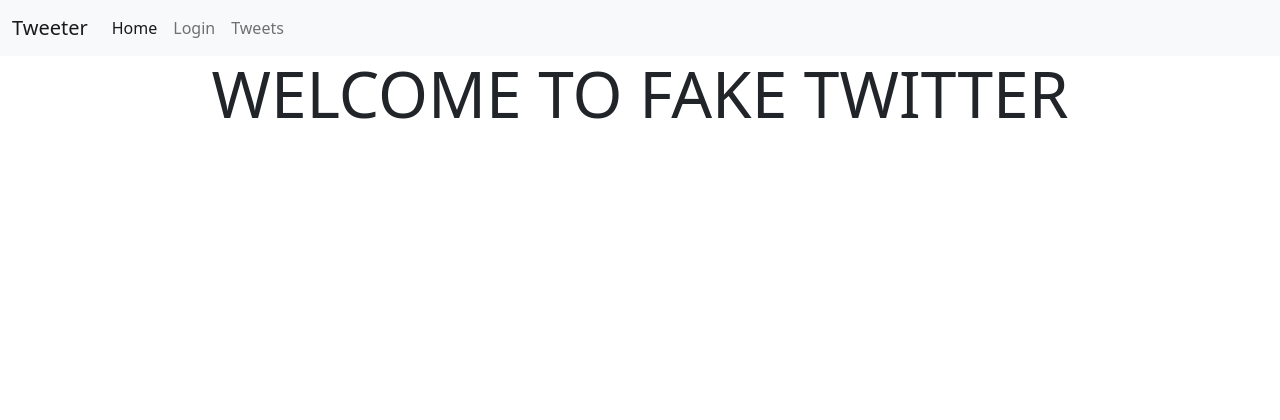
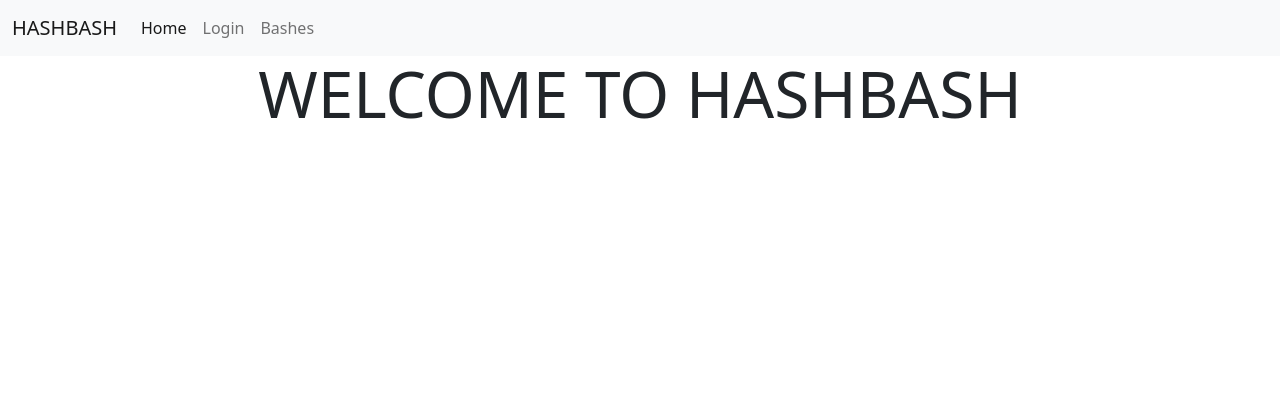
Before and after one commit to dave1289/hashing_login, a Flask app: page / in a window 1280 px wide. Shown: the top 420 px of the page. Run offline with Flask 3, Linux system fonts and the light colour scheme; some libraries are stand-ins or nearby versions.

Commit message:
changed jargon

```diff
--- a/app.py
+++ b/app.py
@@ -39,7 +39,7 @@ def registration():
          form.username.errors = ['Username taken']
    return render_template('register.html', form=form)
 
-@app.route('/tweets', methods=['GET', 'POST'])
+@app.route('/bashes', methods=['GET', 'POST'])
 def show_tweets():
    form = TweetForm()
    tweets = Tweet.query.all()
@@ -58,7 +58,7 @@ def show_tweets():
          return render_template('tweets.html', form=form, tweets=tweets)
 
 
-@app.route('/tweets/<int:id>', methods=["POST"])
+@app.route('/bashes/<int:id>', methods=["POST"])
 def delete_tweet(id):
    """delete tweet"""
    if 'user_id' not in session:
@@ -68,10 +68,10 @@ def delete_tweet(id):
    if tweet.user_id == session['user_id']:
       db.session.delete(tweet)
       db.session.commit()
-      flash('You have deleted your tweet', 'info')
+      flash('You have deleted your bash', 'info')
       return redirect('/tweets')
    else:
-      flash('You are not authorized to delete this tweet.', 'error')
+      flash('You are not authorized to delete this bash.', 'error')
       return redirect('/tweets')
 
 
--- a/forms.py
+++ b/forms.py
@@ -11,5 +11,5 @@ class UserForm(FlaskForm):
 
 class TweetForm(FlaskForm):
 
-   comment = StringField('Tweet',
+   comment = StringField('Bash',
                         validators=[InputRequired()])
--- a/templates/base.html
+++ b/templates/base.html
@@ -16,7 +16,7 @@
 <main>
   <nav class="navbar bg-light navbar-expand-sm bg-body-tertiary">
     <div class="container-fluid">
-      <a class="navbar-brand" href="/">Tweeter</a>
+      <a class="navbar-brand" href="/">HASHBASH</a>
       <button class="navbar-toggler" type="button" data-bs-toggle="collapse" data-bs-target="#navbarNav" aria-controls="navbarNav" aria-expanded="false" aria-label="Toggle navigation">
         <span class="navbar-toggler-icon"></span>
       </button>
@@ -29,7 +29,7 @@
             <a class="nav-link" href="/login">Login</a>
           </li>
           <li class="nav-item">
-            <a class="nav-link" href="/tweets">Tweets</a>
+            <a class="nav-link" href="/bashes">Bashes</a>
           </li>
         </ul>
       </div>
--- a/templates/index.html
+++ b/templates/index.html
@@ -1,11 +1,11 @@
 {% extends 'base.html' %}
 
 {% block title %}
-Tweeter
+HashBash
 {% endblock %}
 
 {% block body %}
-<div class="display-3 text-center" style="margin-bottom:50vh;">WELCOME TO FAKE TWITTER</div>
+<div class="display-3 text-center" style="margin-bottom:50vh;">WELCOME TO HASHBASH</div>
 <p class=text-center>Please <a href="/register">register</a> an account or <a href="/login">login</a></p>
 
 {% endblock %}
--- a/templates/login.html
+++ b/templates/login.html
@@ -5,7 +5,7 @@ Login
 {% endblock %}
 
 {% block body %}
-<h1 class="text-center display-3">Stupid Twitter!</h1>
+<h1 class="text-center display-3">HASHBASH</h1>
 <div class="container">
    <div class="display-5">Log in!</div>
    <sub>Don't have an account? <a href="/register">Register here</a></sub>
```
Also changed, not shown: templates/tweets.html (+4 -4 lines).
